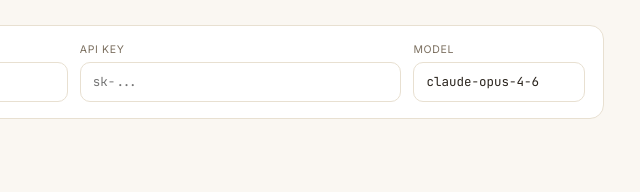
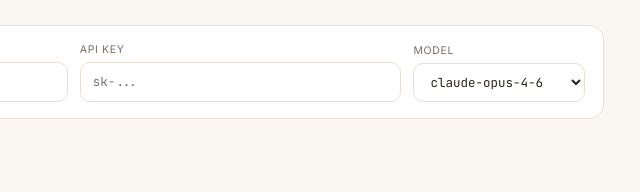
Before and after one commit to jyqj/llm-probe, a plain HTML site: page web/static/index.html in a window 1280 px wide. Shown: the part 218-410 px from the top of the page, 640-1280 px from the left. Drawn offline with Linux system fonts and the light colour scheme; no server answers.

Commit message:
Model 改为下拉选择栏，预置常用 Claude 模型列表
Co-Authored-By: Claude Opus 4.6 (1M context) <noreply@anthropic.com>

```diff
--- a/web/static/index.html
+++ b/web/static/index.html
@@ -85,7 +85,15 @@
       </div>
       <div class="target-field" style="flex:0.8">
         <div class="target-label">Model</div>
-        <input id="model" class="input mono" value="claude-opus-4-6">
+        <select id="model" class="input mono">
+          <option value="claude-opus-4-6">claude-opus-4-6</option>
+          <option value="claude-sonnet-4-6">claude-sonnet-4-6</option>
+          <option value="claude-haiku-4-5-20251001">claude-haiku-4-5</option>
+          <option value="claude-sonnet-4-5-20250514">claude-sonnet-4-5</option>
+          <option value="claude-opus-4-5-20250514">claude-opus-4-5</option>
+          <option value="claude-3-5-sonnet-20241022">claude-3.5-sonnet</option>
+          <option value="claude-3-5-haiku-20241022">claude-3.5-haiku</option>
+        </select>
       </div>
     </div>
 
```
